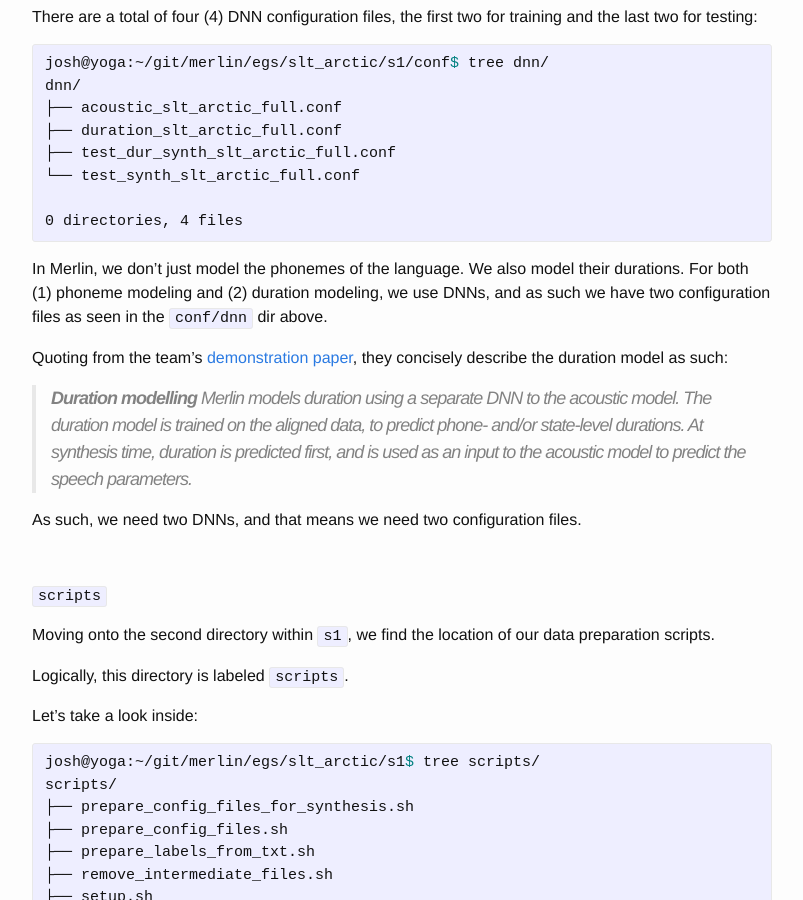
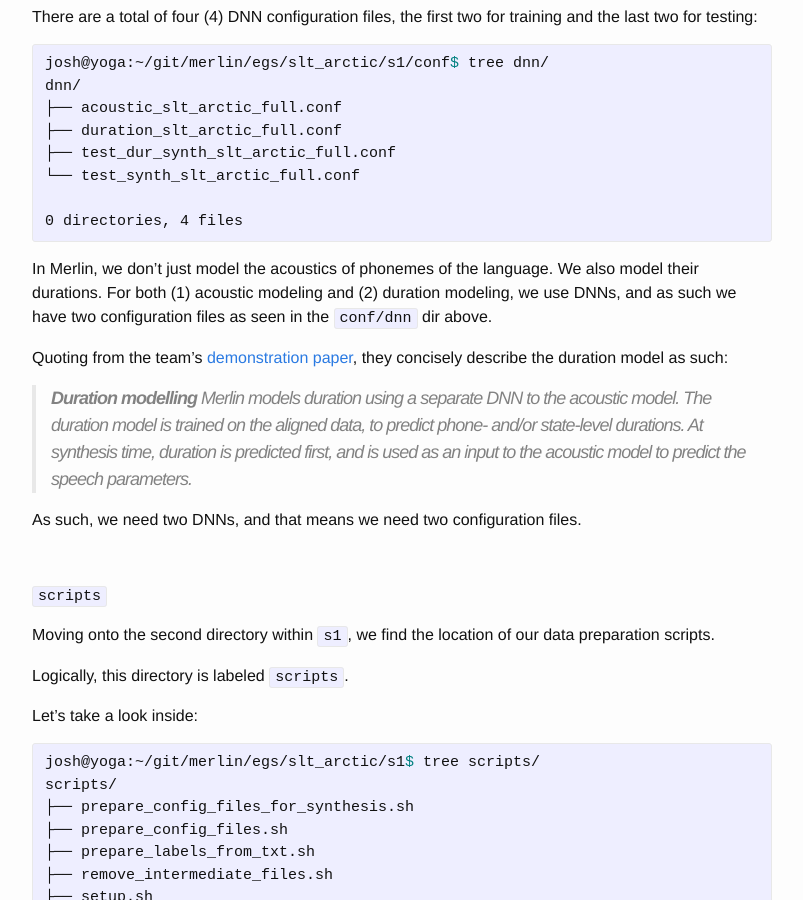
Before and after one commit to JRMeyer/jrmeyer.github.io, a Jekyll site: the page built from _posts/2017-02-14-Installing-Merlin.markdown, in a window 1280 px wide and 900 px high, scrolled down 9180 px. Shown: the whole window, without its empty margins (238-1041 px from the left). Built offline with Jekyll 4.4.1, drawn with Linux system fonts in a browser that asks for light colours; comment, search, counter and statistics services are not loaded; some of the changed text lies outside the part shown.

```diff
--- a/_posts/2017-02-14-Installing-Merlin.markdown
+++ b/_posts/2017-02-14-Installing-Merlin.markdown
@@ -424,7 +424,8 @@ dnn/
 0 directories, 4 files
 {% endhighlight %}
 
-In Merlin, we don't just model the phonemes of the language. We also model their durations. For both (1) phoneme modeling and (2) duration modeling, we use DNNs, and as such we have two configuration files as seen in the `conf/dnn` dir above.
+ In Merlin, we don’t just model the acoustics of phonemes of the language. We also model their durations. For both (1) acoustic modeling and (2) duration modeling, we use DNNs, and as such we have two configuration files as seen in the `conf/dnn` dir above.
+
 
 Quoting from the team's [demonstration paper][merlin-demo-paper], they concisely describe the duration model as such:
 
```
Also changed, not shown: other parts of _posts/2017-02-14-Installing-Merlin.markdown (+1 -1 lines).
